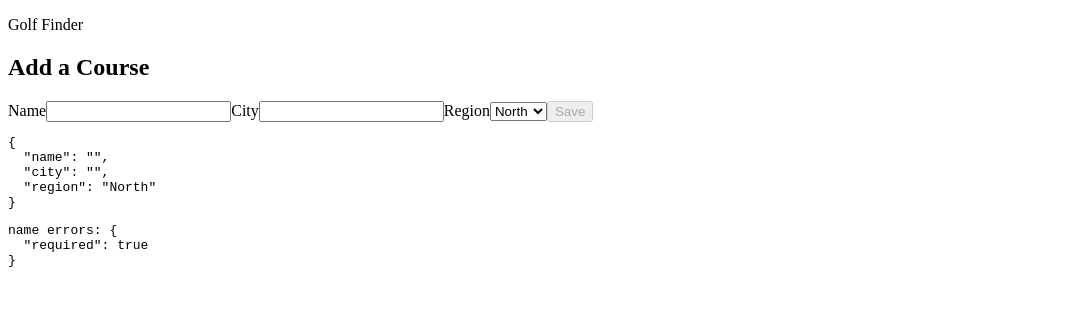
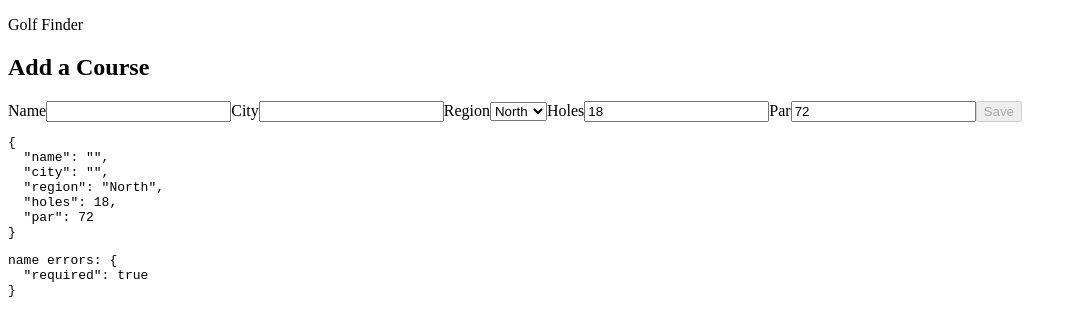
Before and after one commit to suvenasundar/golf-finder, an Angular app: page /courses/new in a window 1280 px wide. Shown: the top 336 px of the page, without its empty margins (0-1077 px from the left). Built offline with nearby package versions, Linux system fonts and the light colour scheme.

Commit message:
feat: add holes and par to course form

```diff
--- a/src/app/pages/course-form/course-form.component.html
+++ b/src/app/pages/course-form/course-form.component.html
@@ -7,7 +7,7 @@
     <p *ngIf="form.controls.name.touched && form.controls.name.errors?.['minlength']">Name must be at least 3 characters</p>
     <label for="city">City</label>
     <input id="city" formControlName="city">
-    <p *ngIf="form.controls.city.touched && form.controls.city.errors?.['required']">Address is required</p>
+    <p *ngIf="form.controls.city.touched && form.controls.city.errors?.['required']">City is required</p>
     <label for="region">Region</label>
     <select id="region" formControlName="region">
         <option>North</option>
@@ -15,7 +15,15 @@
         <option>West</option>
         <option>East</option>
     </select>
-    <button type="submit" [disabled]="form.invalid">Save</button>
+   <label for="holes">Holes</label>
+   <input id="holes" type="number" formControlName="holes">
+   <p *ngIf="form.controls.holes.touched && form.controls.holes.hasError('required')">Holes is required</p>
+   <p *ngIf="form.controls.holes.touched && form.controls.holes.hasError('min')">Holes must be at least 1</p>
+   <label for="par">Par</label>
+   <input id="par" type="number" formControlName="par">
+   <p *ngIf="form.controls.par.touched && form.controls.par.hasError('required')">Par is required</p>
+   <p *ngIf="form.controls.par.touched && form.controls.par.hasError('min')">Par must be at least 2</p>
+   <button type="submit" [disabled]="form.invalid">Save</button>
 </form>
 
 <pre>{{form.value | json}}</pre>
--- a/src/app/pages/course-form/course-form.component.ts
+++ b/src/app/pages/course-form/course-form.component.ts
@@ -1,6 +1,6 @@
 import { Component } from '@angular/core';
 import { FormControl, FormGroup, Validators } from '@angular/forms';
-
+import { Region } from 'src/app/models/golf-course';
 @Component({
   selector: 'app-course-form',
   templateUrl: './course-form.component.html',
@@ -8,9 +8,11 @@ import { FormControl, FormGroup, Validators } from '@angular/forms';
 })
 export class CourseFormComponent {
   form = new FormGroup({
-    name:new FormControl('', [Validators.required, Validators.minLength(3)]),
-    city:new FormControl('', [Validators.required]),
-    region:new FormControl('North')
+    name:new FormControl('', {nonNullable:true, validators: [Validators.required, Validators.minLength(3)]}),
+    city:new FormControl('', {nonNullable:true, validators:[Validators.required]}),
+    region:new FormControl <Region>('North', {nonNullable:true}),
+    holes:new FormControl(18, {nonNullable:true, validators: [Validators.required, Validators.min(1)]} ),
+    par:new FormControl(72, {nonNullable: true, validators: [Validators.required, Validators.min(2)]})
   })
 
 }
```
